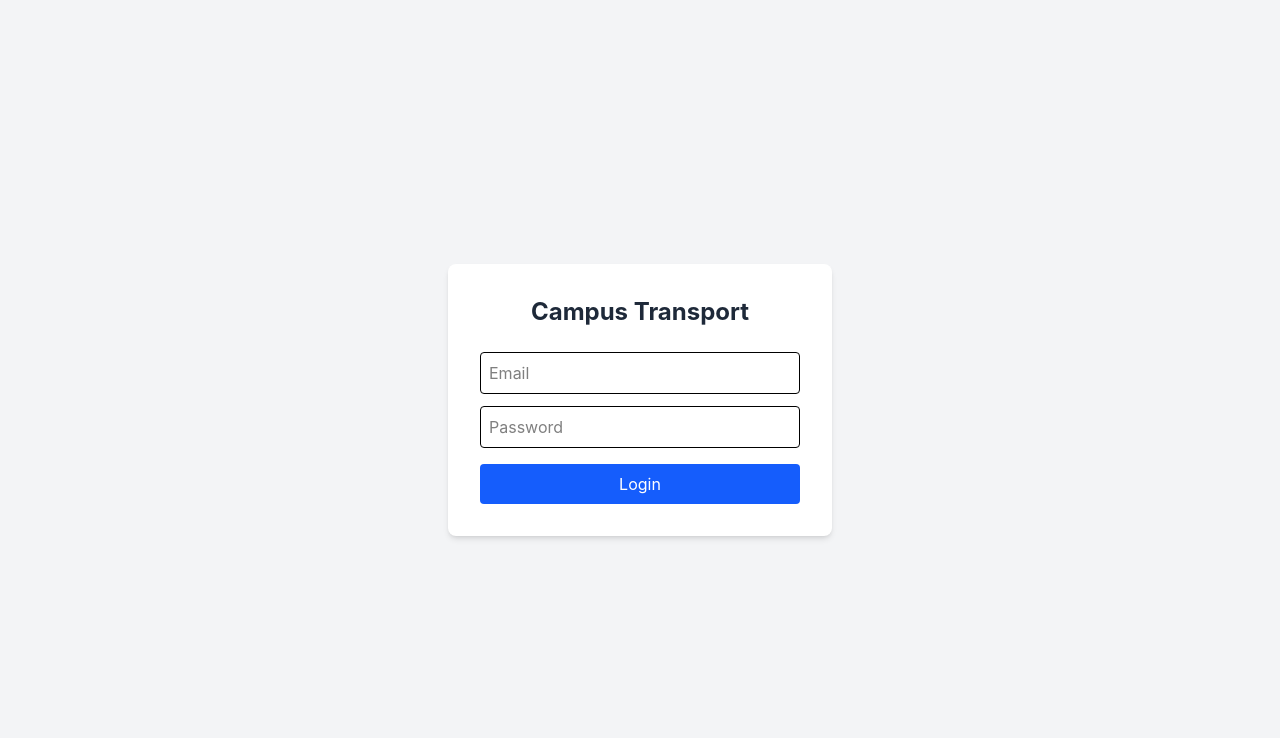
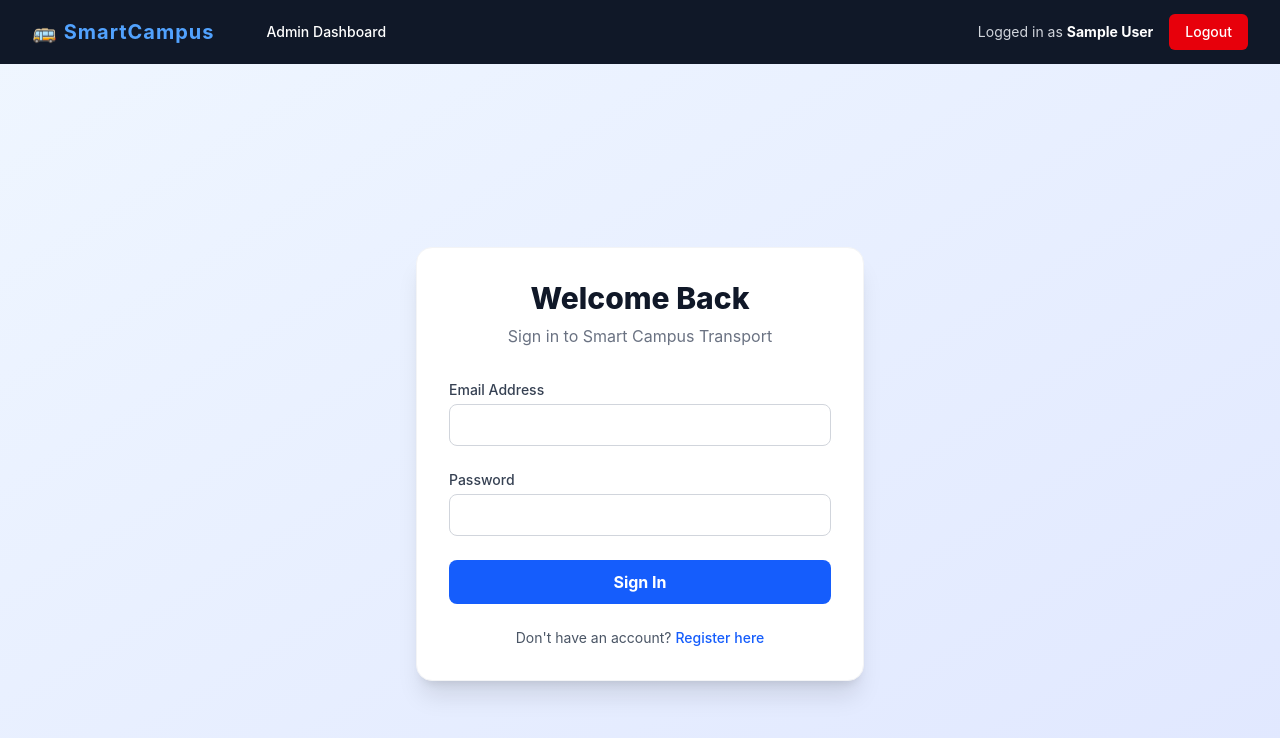
Before and after one commit to areeshakanwal-dev/smart-campus-transport, a React (Vite) app in the folder client/: page /login in a window 1280 px wide. Shown: the top 738 px of the page. Built offline with nearby package versions, Linux system fonts and the light colour scheme; sample sign-in values are in the browser's storage.

Commit message:
feat: final UI polish with navbar, modern login, and fixed layouts

```diff
--- a/client/src/App.jsx
+++ b/client/src/App.jsx
@@ -1,6 +1,7 @@
 import { BrowserRouter, Routes, Route, Navigate } from 'react-router-dom';
 import { AuthProvider } from './context/AuthContext';
 import ProtectedRoute from './components/ProtectedRoute';
+import Navbar from './components/Navbar';
 import Login from './pages/Login';
 import Register from './pages/Register';
 import Unauthorized from './pages/Unauthorized'; // <-- Add this
@@ -12,6 +13,7 @@ export default function App() {
   return (
     <AuthProvider>
       <BrowserRouter>
+      <Navbar />
         <Routes>
           <Route path="/login" element={<Login />} />
           <Route path="/register" element={<Register />} />
--- /dev/null
+++ b/client/src/components/Navbar.jsx
@@ -0,0 +1,48 @@
+import { Link, useNavigate } from 'react-router-dom';
+import { useAuth } from '../context/AuthContext';
+
+export default function Navbar() {
+  const { user, logout } = useAuth();
+  const navigate = useNavigate();
+
+  if (!user) return null; // Don't show navbar if not logged in
+
+  const handleLogout = () => {
+    logout();
+    navigate('/login');
+  };
+
+  return (
+    <nav className="bg-gray-900 text-white shadow-lg">
+      <div className="max-w-7xl mx-auto px-4 sm:px-6 lg:px-8">
+        <div className="flex items-center justify-between h-16">
+          <div className="flex items-center">
+            <Link to="/" className="text-xl font-bold tracking-wider text-blue-400">
+              🚌 SmartCampus
+            </Link>
+            <div className="ml-10 flex items-baseline space-x-4">
+              {user.role === 'admin' && (
+                <Link to="/admin" className="hover:bg-gray-700 px-3 py-2 rounded-md text-sm font-medium transition">Admin Dashboard</Link>
+              )}
+              {user.role === 'driver' && (
+                <Link to="/driver" className="hover:bg-gray-700 px-3 py-2 rounded-md text-sm font-medium transition">Driver Dashboard</Link>
+              )}
+              {user.role === 'parent' && (
+                <Link to="/parent" className="hover:bg-gray-700 px-3 py-2 rounded-md text-sm font-medium transition">Parent Map</Link>
+              )}
+            </div>
+          </div>
+          <div className="flex items-center space-x-4">
+            <span className="text-sm text-gray-300">Logged in as <strong className="text-white">{user.name}</strong></span>
+            <button
+              onClick={handleLogout}
+              className="bg-red-600 hover:bg-red-700 text-white px-4 py-2 rounded-md text-sm font-medium transition"
+            >
+              Logout
+            </button>
+          </div>
+        </div>
+      </div>
+    </nav>
+  );
+}
--- a/client/src/index.css
+++ b/client/src/index.css
@@ -1 +1,6 @@
 @import "tailwindcss";
+
+body {
+  font-family: 'Inter', sans-serif;
+  background-color: #f3f4f6; /* Light gray background for the whole app */
+}
--- a/client/src/pages/AdminDashboard.jsx
+++ b/client/src/pages/AdminDashboard.jsx
@@ -105,7 +105,7 @@ export default function AdminDashboard() {
 
   return (
     <div className="h-screen flex flex-col">
-      <header className="p-4 bg-gray-900 text-white flex justify-between items-center">
+      {/* <header className="p-4 bg-gray-900 text-white flex justify-between items-center">
         <h1 className="text-xl font-bold">Admin Fleet Map</h1>
         <div>
           <span className="mr-4 text-sm text-gray-300">
@@ -118,7 +118,7 @@ export default function AdminDashboard() {
             Logout
           </button>
         </div>
-      </header>
+      </header> */}
 
       <div className="flex-1 flex">
         {/* Sidebar */}
--- a/client/src/pages/Login.jsx
+++ b/client/src/pages/Login.jsx
@@ -1,5 +1,5 @@
 import { useState } from 'react';
-import { useNavigate,  } from 'react-router-dom';
+import { useNavigate, Link } from 'react-router-dom';
 import { useAuth } from '../context/AuthContext';
 
 export default function Login() {
@@ -15,7 +15,6 @@ export default function Login() {
     setLoading(true);
     try {
       const user = await login(form.email, form.password);
-      // Redirect based on role
       if (user.role === 'admin') navigate('/admin');
       else if (user.role === 'driver') navigate('/driver');
       else navigate('/parent');
@@ -27,36 +26,49 @@ export default function Login() {
   };
 
   return (
-    <div className="min-h-screen flex items-center justify-center bg-gray-100">
-      <form onSubmit={handleSubmit} className="bg-white p-8 rounded-lg shadow-md w-full max-w-sm">
-        <h1 className="text-2xl font-bold mb-6 text-center text-gray-800">Campus Transport</h1>
+    <div className="min-h-screen flex items-center justify-center bg-gradient-to-br from-blue-50 to-indigo-100 p-4">
+      <div className="bg-white p-8 rounded-2xl shadow-xl w-full max-w-md border border-gray-100">
+        <div className="text-center mb-8">
+          <h1 className="text-3xl font-extrabold text-gray-900">Welcome Back</h1>
+          <p className="text-gray-500 mt-2">Sign in to Smart Campus Transport</p>
+        </div>
 
-        {error && <p className="text-red-500 text-sm mb-4">{error}</p>}
+        {error && <p className="text-red-500 text-sm mb-4 text-center bg-red-50 p-2 rounded">{error}</p>}
 
+        <form onSubmit={handleSubmit} className="space-y-6">
+          <div>
+            <label className="block text-sm font-medium text-gray-700 mb-1">Email Address</label>
             <input
               type="email"
-          placeholder="Email"
               value={form.email}
               onChange={(e) => setForm({ ...form, email: e.target.value })}
-          className="w-full p-2 border rounded mb-3 focus:outline-none focus:ring-2 focus:ring-blue-500"
+              className="w-full px-4 py-2 border border-gray-300 rounded-lg focus:ring-2 focus:ring-blue-500 focus:border-blue-500 outline-none transition"
               required
             />
+          </div>
+          <div>
+            <label className="block text-sm font-medium text-gray-700 mb-1">Password</label>
             <input
               type="password"
-          placeholder="Password"
               value={form.password}
               onChange={(e) => setForm({ ...form, password: e.target.value })}
-          className="w-full p-2 border rounded mb-4 focus:outline-none focus:ring-2 focus:ring-blue-500"
+              className="w-full px-4 py-2 border border-gray-300 rounded-lg focus:ring-2 focus:ring-blue-500 focus:border-blue-500 outline-none transition"
               required
             />
+          </div>
           <button
             type="submit"
             disabled={loading}
-          className="w-full bg-blue-600 text-white p-2 rounded hover:bg-blue-700 disabled:opacity-50"
+            className="w-full bg-blue-600 hover:bg-blue-700 text-white font-bold py-2.5 rounded-lg transition duration-200 disabled:opacity-50"
           >
-          {loading ? 'Logging in...' : 'Login'}
+            {loading ? 'Signing in...' : 'Sign In'}
           </button>
         </form>
+
+        <p className="text-sm text-center text-gray-600 mt-6">
+          Don't have an account? <Link to="/register" className="text-blue-600 hover:underline font-medium">Register here</Link>
+        </p>
+      </div>
     </div>
   );
 }
--- a/client/src/pages/ParentDashboard.jsx
+++ b/client/src/pages/ParentDashboard.jsx
@@ -100,12 +100,12 @@ export default function ParentDashboard() {
 
   return (
     <div className="h-screen flex flex-col relative">
-      <header className="p-4 bg-blue-600 text-white flex justify-between items-center">
+      {/* <header className="p-4 bg-blue-600 text-white flex justify-between items-center">
         <h1 className="text-xl font-bold">Parent — {user.name}</h1>
         <button onClick={logout} className="underline hover:text-gray-200">
           Logout
         </button>
-      </header>
+      </header> */}
 
       {alertMessage && (
         <div className="absolute top-20 left-1/2 transform -translate-x-1/2 bg-green-500 text-white px-6 py-3 rounded-full shadow-lg z-50 text-lg font-bold animate-bounce">
```
Also changed, not shown: 1 other file (tests, documents, lock files or other folders). Lines whose indentation alone changed are shown as unchanged.
